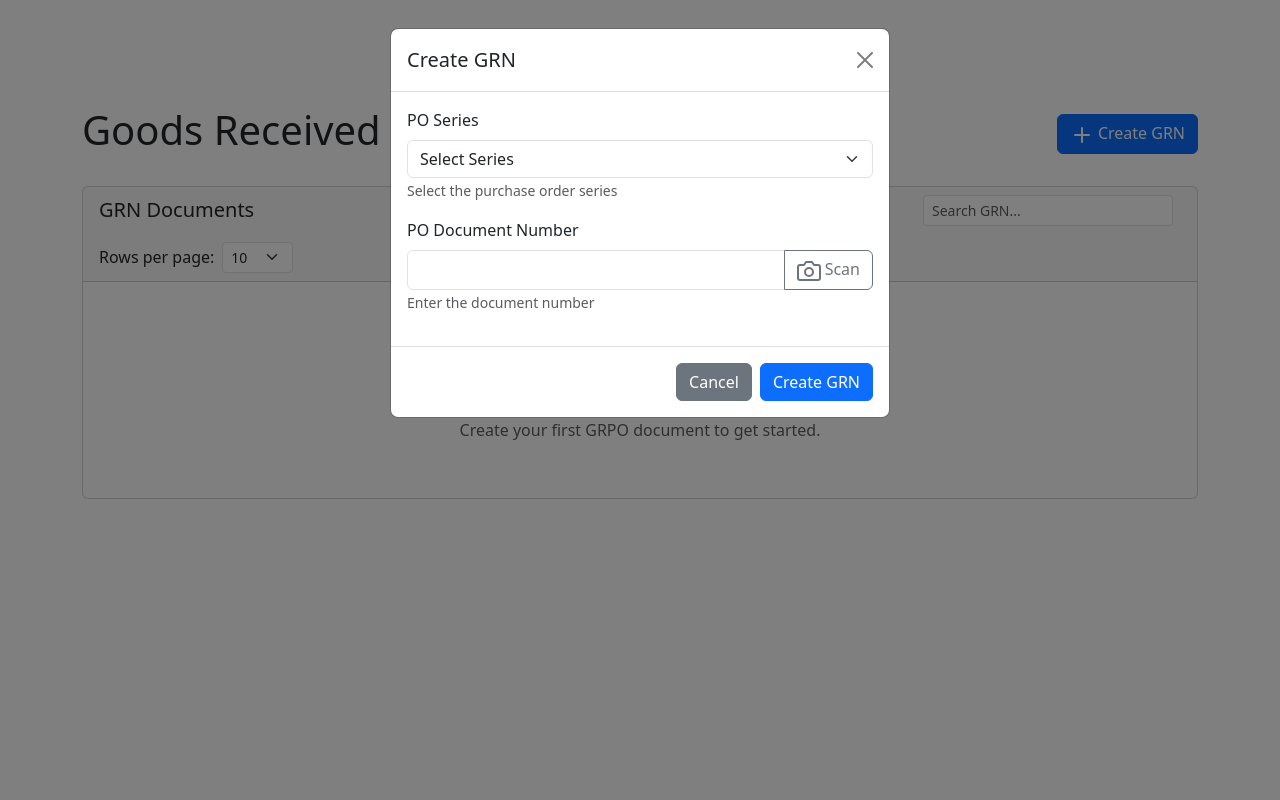
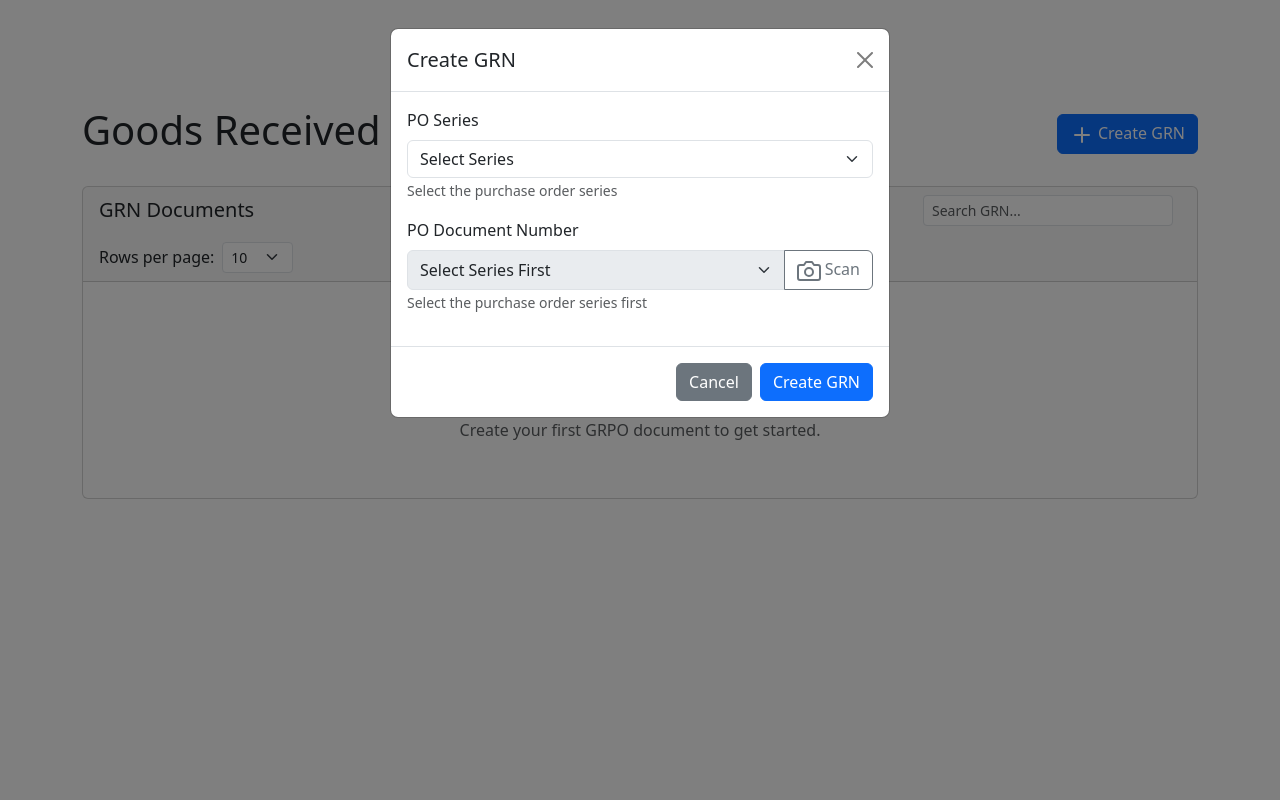
Before and after one commit to pragavigithub/20251006_BarCode_dev, a Flask app: page /grpo/ in a window 1280 px wide, after a click on "Create GRN". Run offline with Flask 3, Linux system fonts and the light colour scheme; a user stored in the database is signed in; data that the repository does not hold is empty; parts of the project's set-up code (start-up, migrations or seed data) failed here and were passed over; some libraries are stand-ins or nearby versions.

Commit message:
Update GRN screen to show PO document numbers in a dropdown list
Modify the GRN screen's PO document number input from a text field to a disabled select dropdown, awaiting series selection.

Replit-Commit-Author: Agent
Replit-Commit-Session-Id: 73a21067-b409-48eb-997b-d840a76f6bbb
Replit-Commit-Checkpoint-Type: intermediate_checkpoint
Replit-Commit-Screenshot-Url: https://storage.googleapis.com/screenshot-production-us-central1/a84dca3b-2533-4ae4-9e22-d3d37e988542/73a21067-b409-48eb-997b-d840a76f6bbb/jW1mM0f

```diff
--- a/modules/grpo/templates/grpo/grpo.html
+++ b/modules/grpo/templates/grpo/grpo.html
@@ -204,12 +204,14 @@
                     <div class="mb-3">
                         <label for="po_number" class="form-label">PO Document Number</label>
                         <div class="input-group">
-                            <input type="text" class="form-control" id="po_number" name="po_number" required>
+                            <select class="form-select" id="po_number" name="po_number" required disabled>
+                                <option value="">Select Series First</option>
+                            </select>
                             <button class="btn btn-outline-secondary" type="button" onclick="scanPO()">
                                 <i data-feather="camera"></i> Scan
                             </button>
                         </div>
-                        <small class="text-muted">Enter the document number</small>
+                        <small class="text-muted">Select the purchase order series first</small>
                     </div>
 
                     <div class="scanner-container" id="poScannerContainer" style="display: none;">
```
